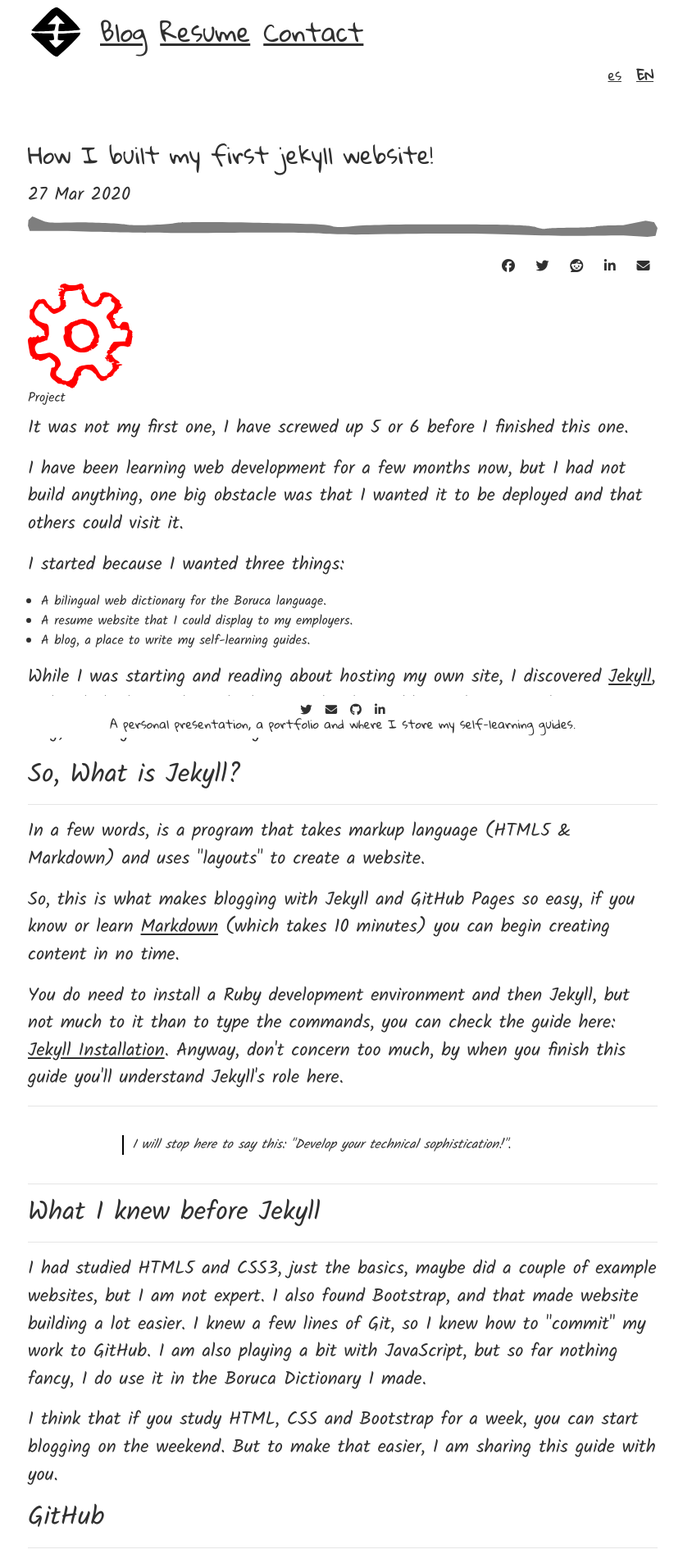
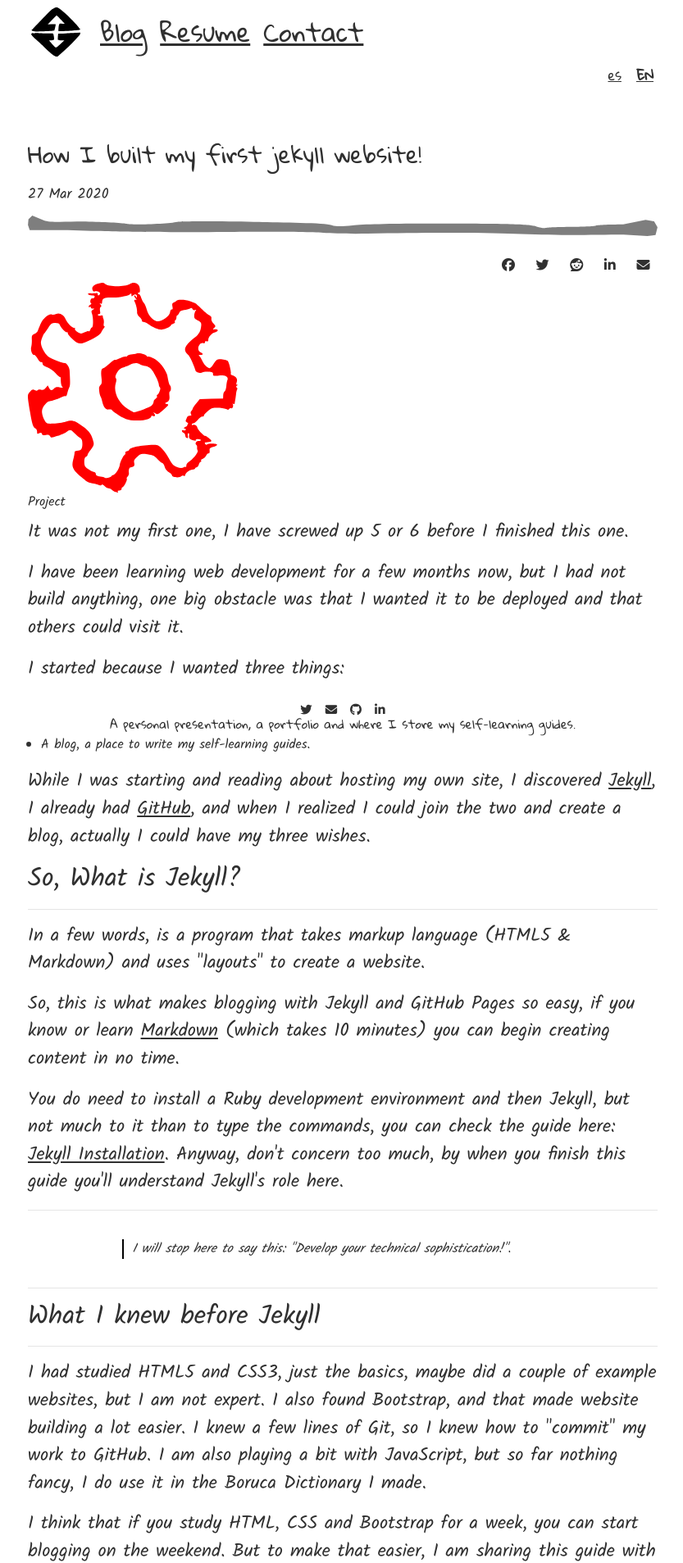
Before and after one commit to adrian-robles/adrian-robles.github.io, a Jekyll site: the page built from _posts/2020-03-29-how-i-built-my-first-jekyll.html, in a window 1280 px wide. Shown: the top 1907 px of the page at 82% size, without its empty margins (222-1055 px from the left). Built offline with Jekyll 4.4.1, drawn with Linux system fonts in a browser that asks for light colours; nearby versions of some CDN libraries.

Commit message:
Fix fonts in post layout

```diff
--- a/_posts/2020-03-29-how-i-built-my-first-jekyll.html
+++ b/_posts/2020-03-29-how-i-built-my-first-jekyll.html
@@ -12,7 +12,7 @@ categories: project
 ---
 <div class="post-icon mb-2">
   <img src="/assets/images/adrianLogos/ppr.svg" alt="Project Icon" class="img-fluid d-inline">
-  <span>{{ page.categories }}</span>
+  <span class="post-cat">{{ page.categories }}</span>
 </div>
 
 <p>
--- a/_sass/main.scss
+++ b/_sass/main.scss
@@ -132,19 +132,19 @@ blockquote {
 
 .post-title {
   font-family: 'Gloria Hallelujah', sans-serif !important;
-  font-size: 1.75rem;
+  font-size: 1.70rem !important;
 }
 
 .post-date {
-  font-size: 1.1rem;
+  font-size: 1.1em !important;
 }
 
 .post-icon {
-  width: 10vw;
+  width: 20vw;
   height: auto;
 }
 
-.post-icon span {
+.post-cat {
   text-transform: capitalize;
 }
 
```
